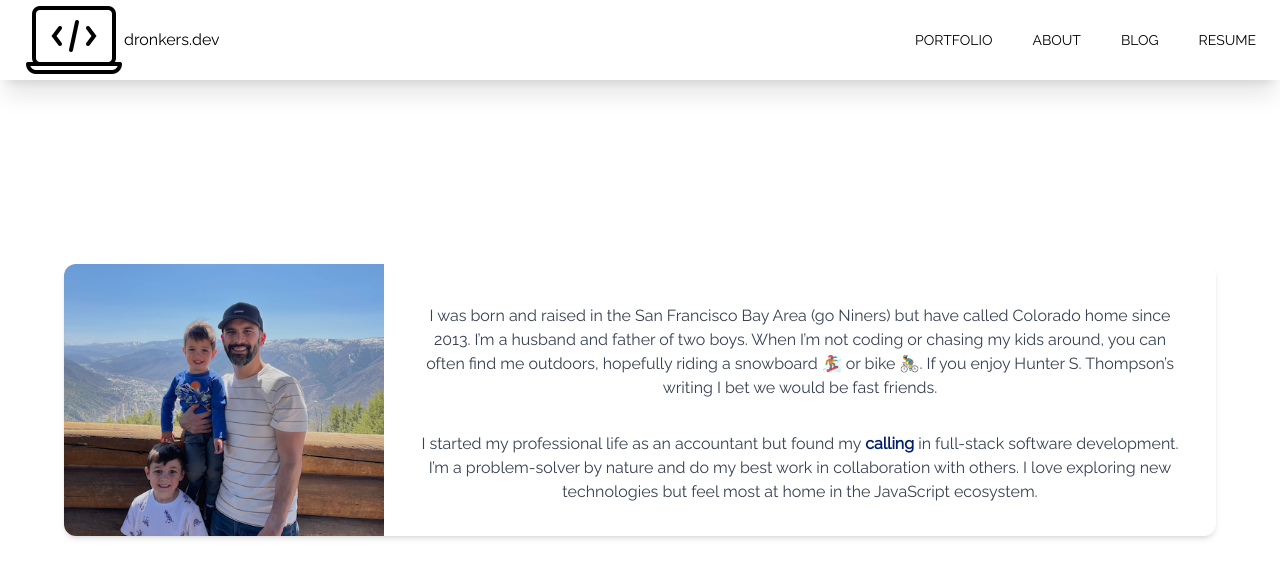
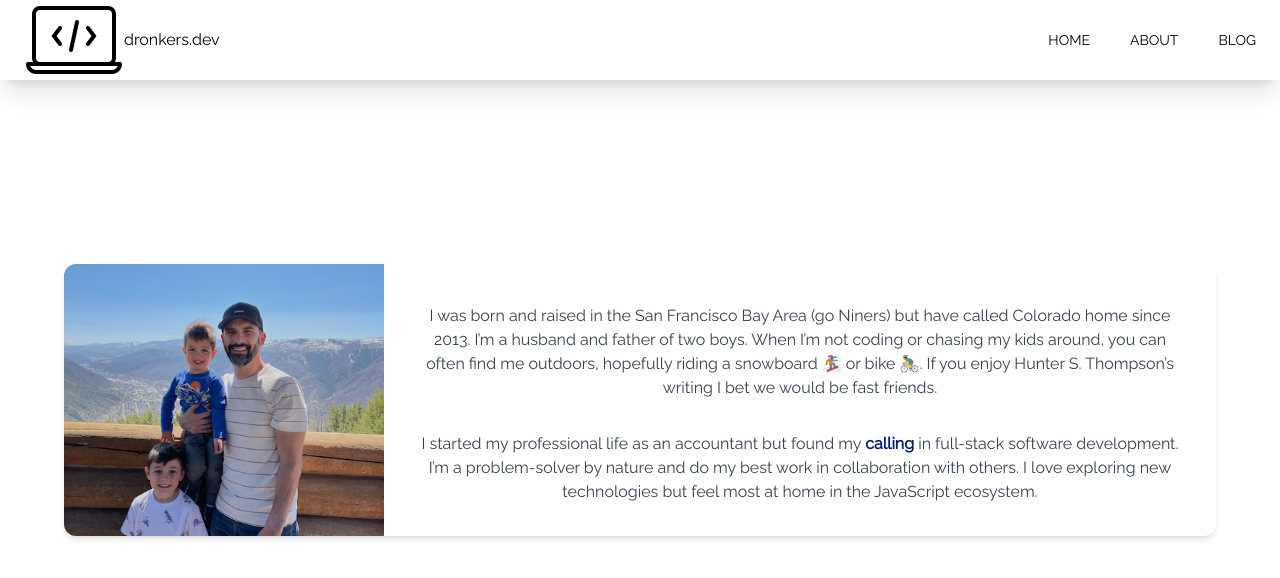
Before and after one commit to tdronkers04/portfolio-website, a Next.js app: page /about in a window 1280 px wide. Shown: the top 578 px of the page. Built offline with nearby package versions, Linux system fonts and the light colour scheme.

Commit message:
remove resume from navbar

```diff
--- a/components/Bio.jsx
+++ b/components/Bio.jsx
@@ -17,7 +17,7 @@ function Bio() {
               <p className="mt-2 text-gray-700">
                 I started my professional life as an accountant but found my
                 {' '}
-                <a className="font-bold text-[#011e6f] cursor-pointer" href="https://blog.dronkers.dev/buy-the-ticket-take-the-ride">calling</a>
+                <a className="font-bold text-[#011e6f] cursor-pointer" href="https://blog.dronkers.dev/buy-the-ticket-take-the-ride" target="_blank" rel="noopener noreferrer">calling</a>
                 {' '}
                 in full-stack software development.
                 I’m a problem-solver by nature and do my best work in collaboration with others.
--- a/components/Navbar.jsx
+++ b/components/Navbar.jsx
@@ -23,7 +23,7 @@ function Navbar() {
         <div>
           <ul className="hidden md:flex">
             <Link href="/">
-              <li className="ml-10 text-sm uppercase hover:border-b cursor-pointer">Portfolio</li>
+              <li className="ml-10 text-sm uppercase hover:border-b cursor-pointer">Home</li>
             </Link>
             <Link href="/about">
               <li className="ml-10 text-sm uppercase hover:border-b cursor-pointer">About</li>
@@ -31,9 +31,6 @@ function Navbar() {
             <a href="https://blog.dronkers.dev/" target="_blank" rel="noopener noreferrer">
               <li className="ml-10 text-sm uppercase hover:border-b">Blog</li>
             </a>
-            <Link href="/">
-              <li className="ml-10 text-sm uppercase hover:border-b">Resume</li>
-            </Link>
           </ul>
           <div onClick={handleShowNav} onKeyUp={handleShowNav} role="button" tabIndex={0} className="md:hidden">
             <GrMenu size={30} />
@@ -58,7 +55,7 @@ function Navbar() {
           <div className="py-4 flex flex-col">
             <ul className="uppercase">
               <Link href="/">
-                <li onClick={handleShowNav} className="py-4 text-sm cursor-pointer">Portfolio</li>
+                <li onClick={handleShowNav} className="py-4 text-sm cursor-pointer">Home</li>
               </Link>
               <Link href="/about">
                 <li onClick={handleShowNav} className="py-4 text-sm cursor-pointer">About</li>
@@ -66,9 +63,6 @@ function Navbar() {
               <a onClick={handleShowNav} href="https://blog.dronkers.dev/" target="_blank" rel="noopener noreferrer">
                 <li className="py-4 text-sm">Blog</li>
               </a>
-              <Link href="/">
-                <li onClick={handleShowNav} className="py-4 text-sm cursor-pointer">Resume</li>
-              </Link>
             </ul>
           </div>
           <div className="border-b border-t border-gray-300 my-4">
```
Also changed, not shown: 1 other file (tests, documents, lock files or other folders).
